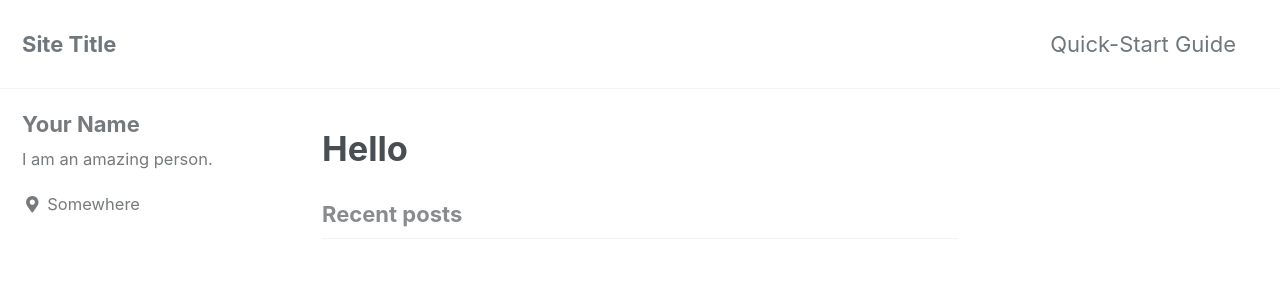
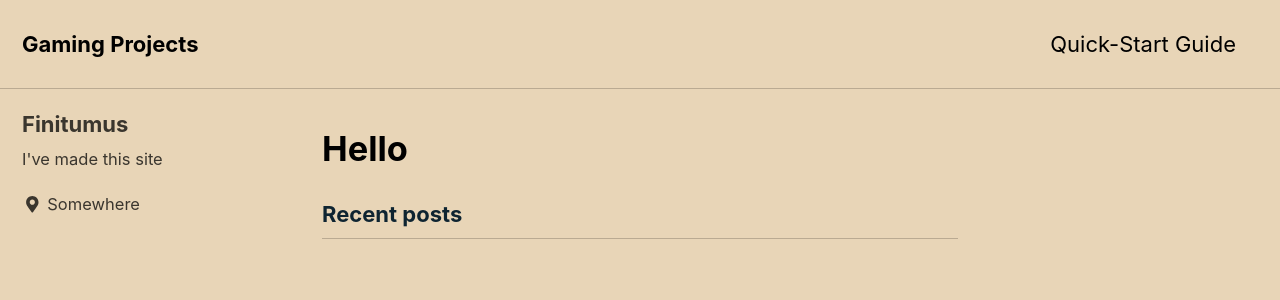
Before and after one commit to Finitumus/fan.gaming.projects, a Jekyll site: the page built from index.html, in a window 1280 px wide and 900 px high. Shown: the top 300 px of the window. Built offline with Jekyll 4.4.1, drawn with Linux system fonts in a browser that asks for light colours; cached includes are drawn as plain includes; nearby versions of some CDN libraries; the list of posts is cut into pages by our own code; some of the changed text lies outside the part shown.

Commit message:
Update _config.yml

```diff
--- a/_config.yml
+++ b/_config.yml
@@ -12,14 +12,14 @@
 
 # theme                  : "minimal-mistakes-jekyll"
 # remote_theme           : "mmistakes/minimal-mistakes"
-minimal_mistakes_skin    : "default" # "air", "aqua", "contrast", "dark", "dirt", "neon", "mint", "plum", "sunrise"
+minimal_mistakes_skin    : "sunrise" # "air", "aqua", "contrast", "dark", "dirt", "neon", "mint", "plum", "sunrise"
 
 # Site Settings
 locale                   : "en-US"
-title                    : "Site Title"
+title                    : "Gaming Projects"
 title_separator          : "-"
-name                     : "Your Name"
-description              : "An amazing website."
+name                     : ""
+description              : "Where the game projects are"
 url                      : # the base hostname & protocol for your site e.g. "https://mmistakes.github.io"
 baseurl                  : # the subpath of your site, e.g. "/blog"
 repository               : # GitHub username/repo-name e.g. "mmistakes/minimal-mistakes"
@@ -101,9 +101,9 @@ analytics:
 
 # Site Author
 author:
-  name             : "Your Name"
+  name             : "Finitumus"
   avatar           : # path of avatar image, e.g. "/assets/images/bio-photo.jpg"
-  bio              : "I am an amazing person."
+  bio              : "I've made this site"
   location         : "Somewhere"
   email            :
   links:
```
